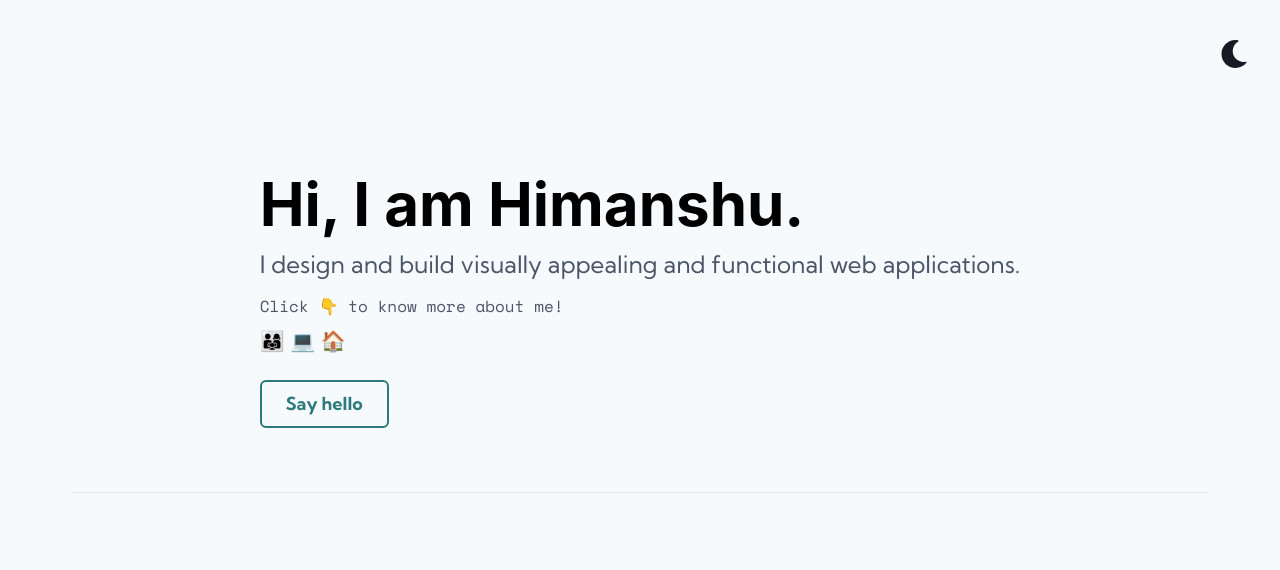
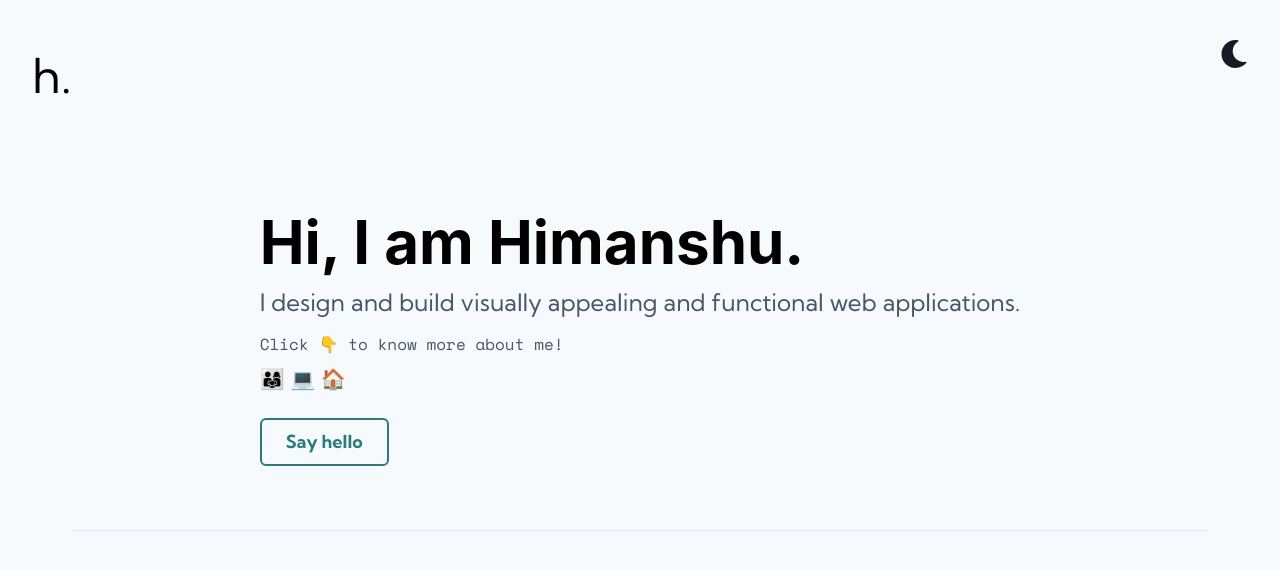
Before and after one commit to himanshu-sxna/hellohimanshu.com, a Next.js app: page / in a window 1280 px wide. Shown: the top 570 px of the page. Built offline with nearby package versions, Linux system fonts and the light colour scheme.

Commit message:
update theme toggle icon

```diff
--- a/components/TopBar.js
+++ b/components/TopBar.js
@@ -1,13 +1,21 @@
-import { Flex, Spacer, Box } from "@chakra-ui/react"
+import { Flex, Spacer, Box, useColorMode } from "@chakra-ui/react"
+import colorModes from '../theme/colorMode'
 import ThemeToggle from "./ThemeToggle"
 
 const TopBar = () => {
+    const { colorMode } = useColorMode()
+
     return (
         <Flex
          mt={10}
         >
-            <Box>
-             {/*Dummy div */}
+            <Box
+                as="p"
+                textStyle="p"
+                fontSize="5xl"
+                color={colorModes.heading[colorMode]}
+            >
+             h.
             </Box>
             <Spacer />
             <Box>
```
